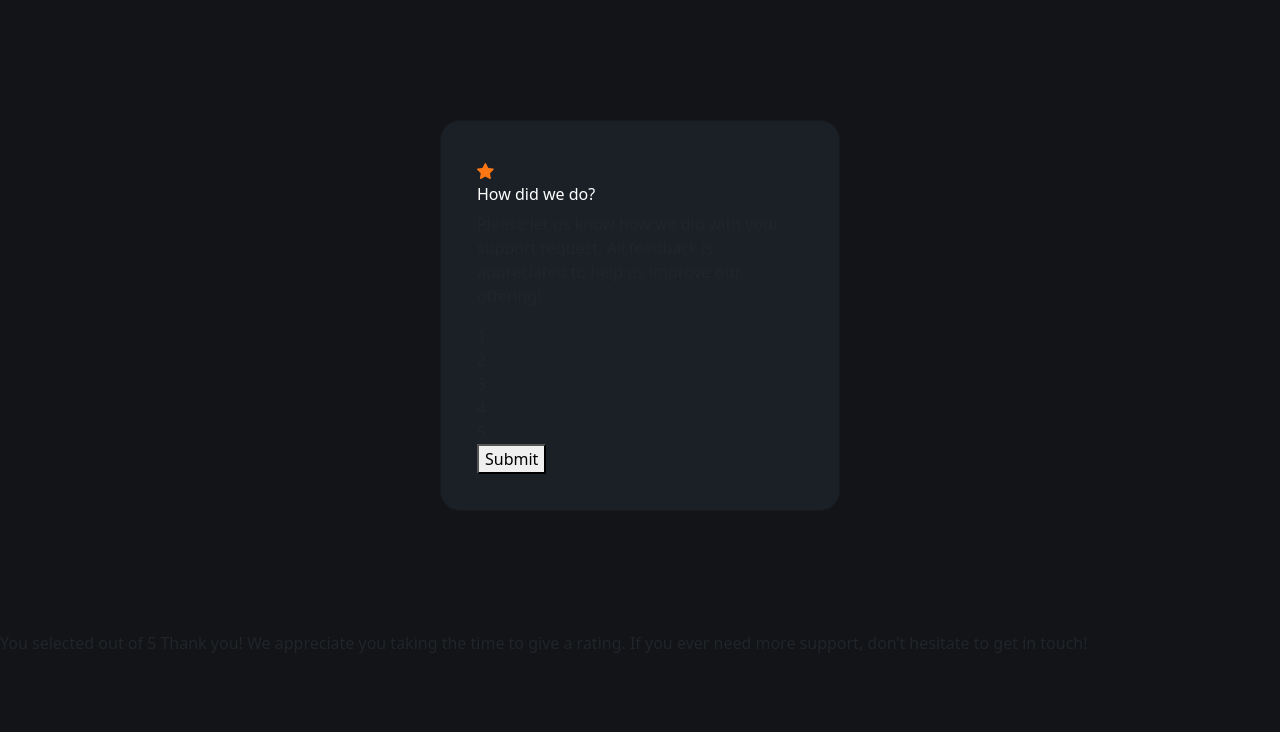
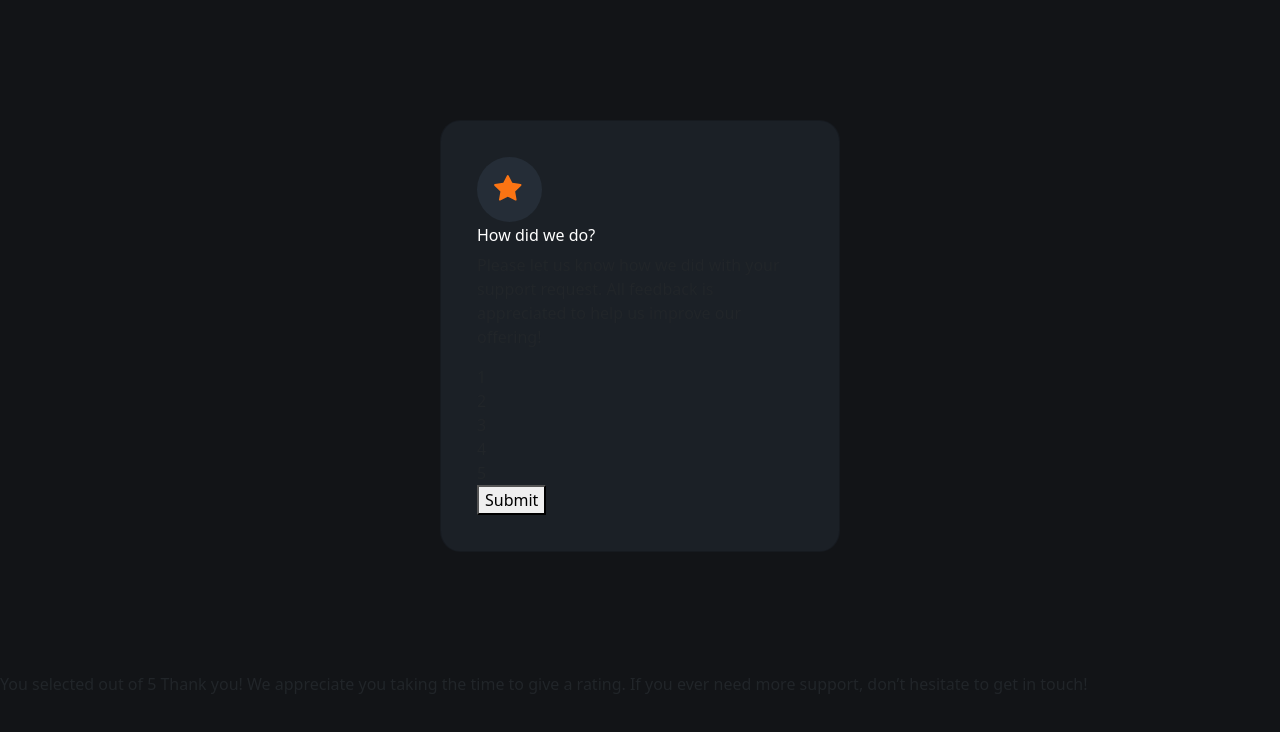
Before and after one commit to Abaljerind/interactive-rating, a plain HTML site: page index.html in a window 1280 px wide. Drawn offline with nearby package versions, Linux system fonts and the light colour scheme.

Commit message:
done style star icon

```diff
--- a/css/app.css
+++ b/css/app.css
@@ -8,3 +8,8 @@ body {
   background-color: hsla(213, 19%, 18%, 0.5);
   border-radius: 5%;
 }
+
+.container .card svg {
+  background-color: hsl(213, 19%, 18%);
+  color: hsl(25, 97%, 53%);
+}
--- a/index.html
+++ b/index.html
@@ -32,10 +32,9 @@
       <div class="card" style="width: 400px">
         <div class="card-body">
           <h5 class="card-title">
-            <svg width="17" height="16" xmlns="http://www.w3.org/2000/svg">
+            <svg class="rounded-circle" xmlns="http://www.w3.org/2000/svg" width="65" height="65" fill="currentColor" class="bi bi-star-fill" viewBox="-10 -10 38 38">
               <path
-                d="m9.067.43 1.99 4.031c.112.228.33.386.58.422l4.45.647a.772.772 0 0 1 .427 1.316l-3.22 3.138a.773.773 0 0 0-.222.683l.76 4.431a.772.772 0 0 1-1.12.813l-3.98-2.092a.773.773 0 0 0-.718 0l-3.98 2.092a.772.772 0 0 1-1.119-.813l.76-4.431a.77.77 0 0 0-.222-.683L.233 6.846A.772.772 0 0 1 .661 5.53l4.449-.647a.772.772 0 0 0 .58-.422L7.68.43a.774.774 0 0 1 1.387 0Z"
-                fill="#FC7614"
+                d="M3.612 15.443c-.386.198-.824-.149-.746-.592l.83-4.73L.173 6.765c-.329-.314-.158-.888.283-.95l4.898-.696L7.538.792c.197-.39.73-.39.927 0l2.184 4.327 4.898.696c.441.062.612.636.282.95l-3.522 3.356.83 4.73c.078.443-.36.79-.746.592L8 13.187l-4.389 2.256z"
               />
             </svg>
           </h5>
```
